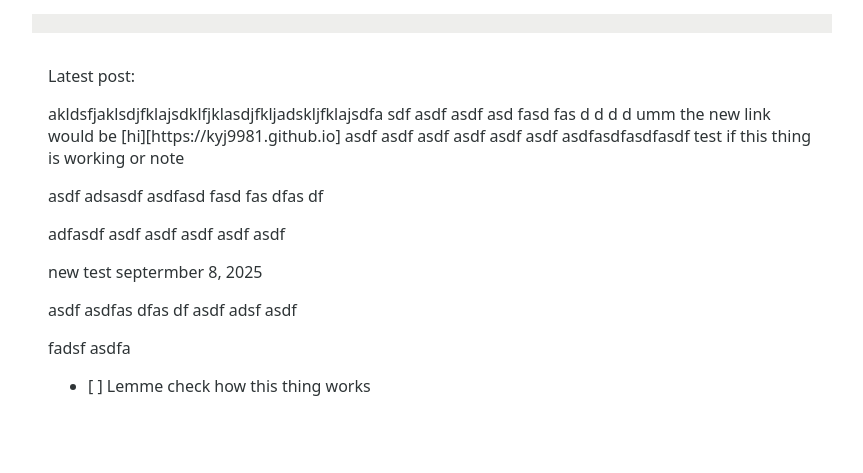
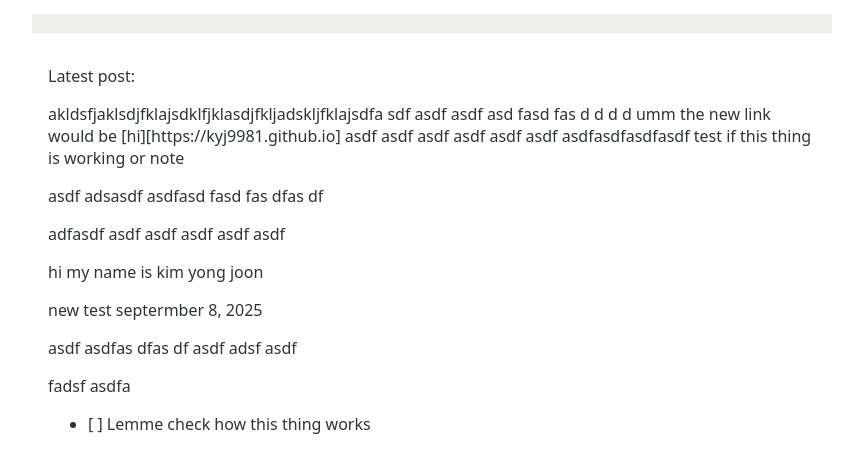
Before and after one commit to kyj9981/kyj9981.github.io, a plain HTML site: page index.html in a window 1280 px wide. Shown: the part 173-646 px from the top of the page, without its empty margins (208-1071 px from the left). Drawn offline with Linux system fonts and the light colour scheme.

Commit message:
auto commit

```diff
--- a/index.html
+++ b/index.html
@@ -96,6 +96,7 @@ asdf
 asdf
 asdf
 asdf</p>
+<p>hi my name is kim yong joon </p>
 <p>new test
 septermber 8, 2025</p>
 <p>asdf
```
Also changed, not shown: 12 other files.
